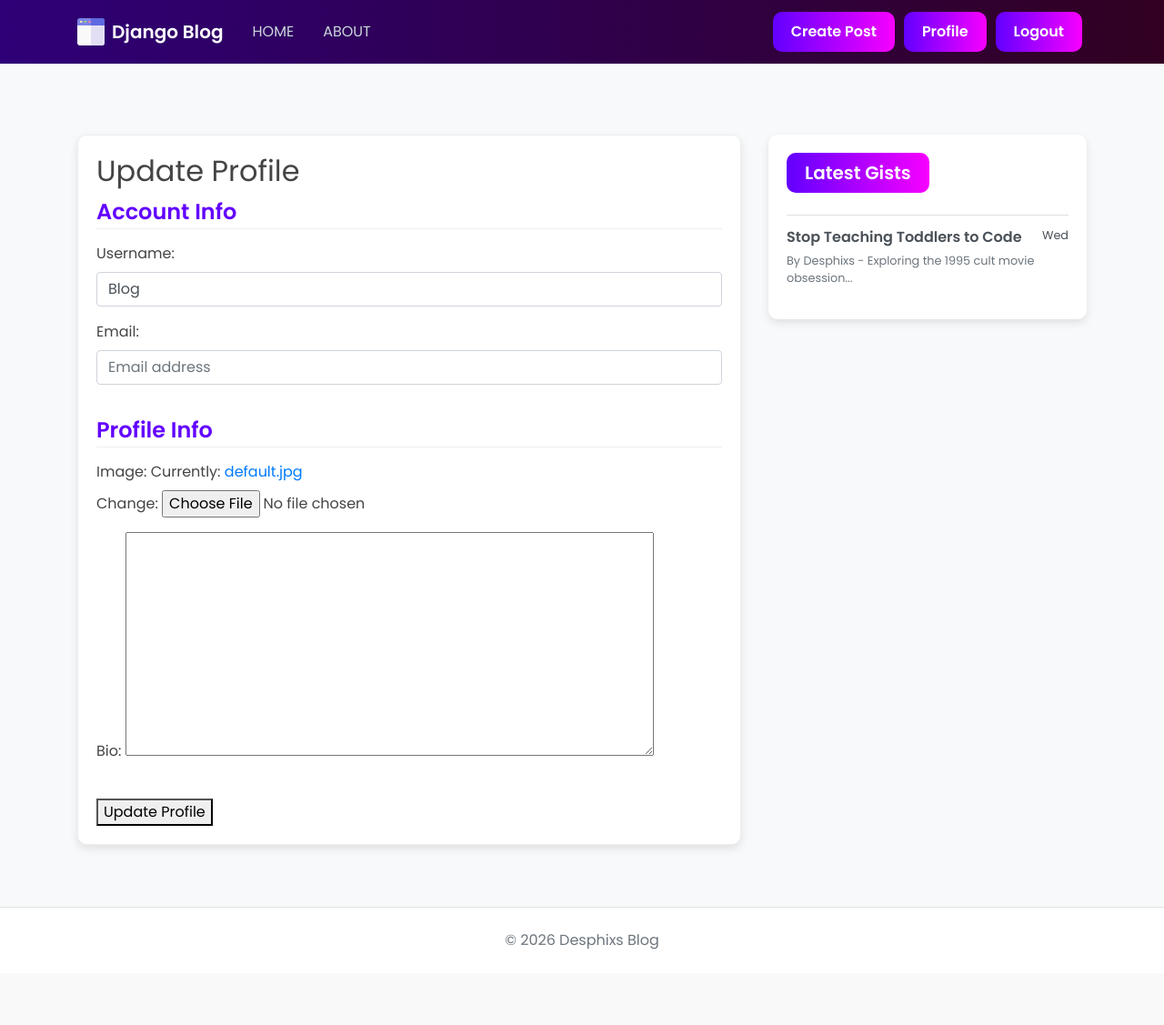
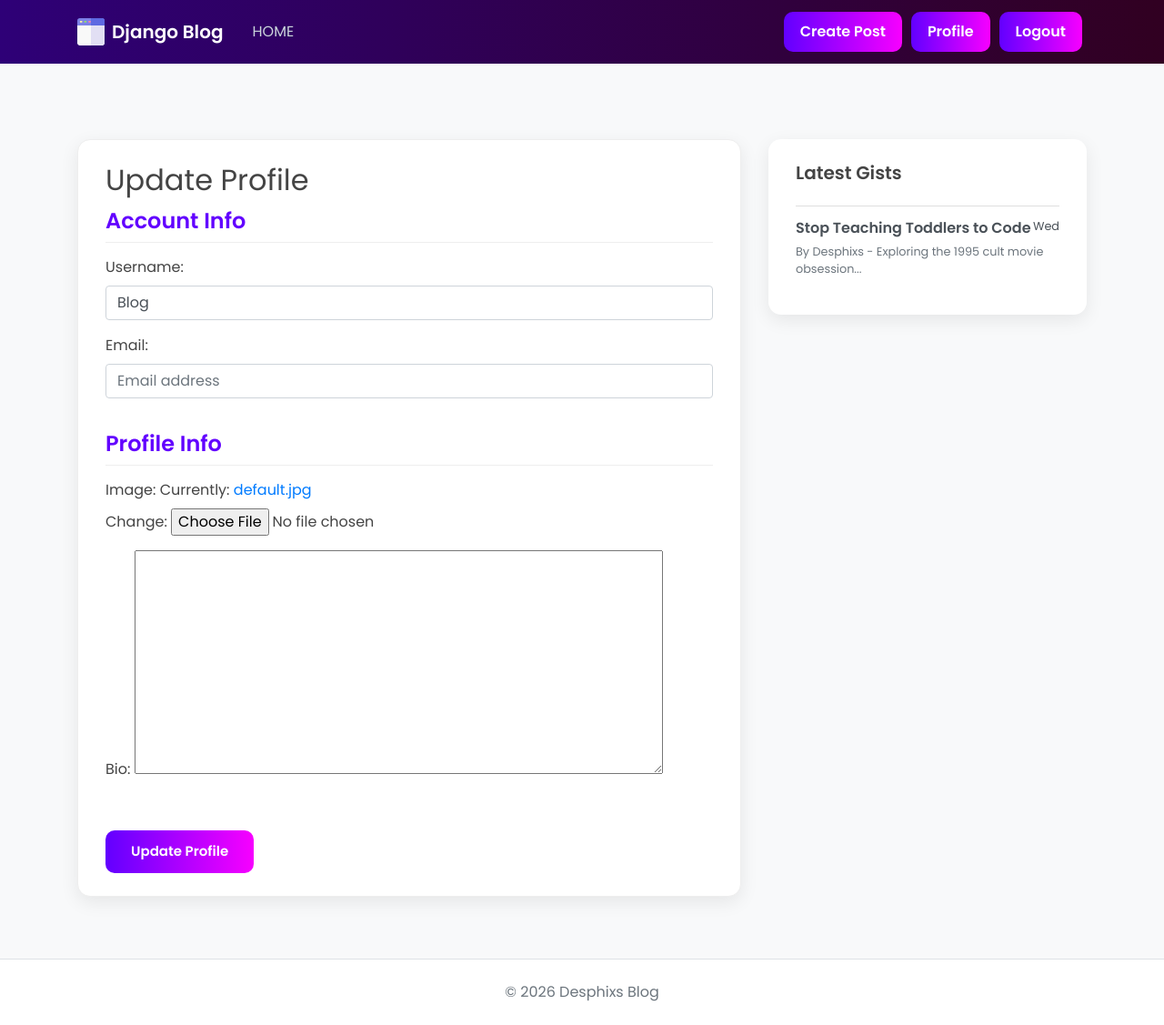
Before and after one commit to utsavgayawali/Complet-Blog-Application, a Django app: page /profile/update/ in a window 1280 px wide. Shown: the whole page at 91% size. Before the commit the page ends 1044 px from the top, so only its background shows below. Run offline with Django 5.2, Linux system fonts and the light colour scheme; a user stored in the database is signed in; data comes from the database, SQL or seed files in the repository; both versions use the stored data as it was after the commit; some libraries are stand-ins or nearby versions.

Commit message:
profile and about page setup

```diff
--- a/home/urls.py
+++ b/home/urls.py
@@ -5,7 +5,7 @@ from home import views
 urlpatterns = [
     path('admin/', admin.site.urls),
     path('home/', views.home, name='home'),
-    path('about/', views.About, name='about'),
+    path('about/<int:id>/', views.About, name='about'),
 
 
     path('register/', views.register_view, name='register'),
--- a/home/views.py
+++ b/home/views.py
@@ -1,4 +1,4 @@
-from django.shortcuts import render,redirect
+from django.shortcuts import render,redirect,get_object_or_404
 from .models import Post,Profile
 from django.contrib.auth import login,logout
 from django.contrib import messages
@@ -7,14 +7,15 @@ from django.contrib.auth.decorators import login_required
 
 
 def home(request):
-
     context={
         'post':Post.objects.all()
     }
     return render(request,'Base/home.html',context)
 
-def About(request):
-    return render(request,'Base/about.html')
+
+def About(request,id):
+    post = get_object_or_404(Post,id=id)
+    return render(request,'Base/about.html',{'post':post})
 
 
 
--- a/static/css/base.css
+++ b/static/css/base.css
@@ -1,6 +1,5 @@
 /* ===== 1. Global & Body Settings ===== */
 body {
-    /* Added !important to ensure Bootstrap doesn't force white background */
     background-color: #f8f9fa !important;
     margin-top: 5rem !important;
     font-family: 'Poppins', sans-serif !important;
@@ -13,15 +12,13 @@ h1, h2, h3, h4, h5, h6, p {
 }
 
 /* ===== 2. Header & Navigation ===== */
-/* Adding the .navbar class makes this selector stronger than Bootstrap defaults */
 .navbar.bg-steel {
     background: linear-gradient(270deg, rgb(49, 0, 33) 0%, rgb(46, 0, 119) 100%) !important;
 }
 
-/* Using a longer selector path to beat Bootstrap's specificity */
 header.site-header .navbar .navbar-nav .nav-link {
     color: #cbd5db !important;
-    padding: 0.5rem 1rem !important; /* Fixed the bunching issue */
+    padding: 0.5rem 1rem !important;
 }
 
 header.site-header .navbar .navbar-nav .nav-link:hover {
@@ -29,34 +26,72 @@ header.site-header .navbar .navbar-nav .nav-link:hover {
 }
 
 /* ===== 3. Layout Components ===== */
-.content-section {
+.content-section,
+.cardd {
     background: #ffffff !important;
-    padding: 25px 35px;
-    border-radius: 12px;
+    padding: 30px 35px;
+    border-radius: 14px;
     margin-bottom: 20px;
-    box-shadow: 0 4px 15px rgba(0, 0, 0, 0.05);
+    box-shadow: 0 6px 20px rgba(0, 0, 0, 0.06);
     border: 1px solid #eeeeee;
 }
 
-/* ===== 5. Buttons & Links ===== */
-/* This will target your 'Create Post', 'Profile', and 'Logout' links */
-#auth-links, .auth-links {
+/* ===== 4. Buttons & Links ===== */
+.auth-links {
     background: linear-gradient(270deg, rgb(247, 0, 255) 0%, rgb(98, 0, 255) 100%);
-    padding: 10px 20px !important;
+    padding: 10px 18px !important;
     color: white !important;
-    font-weight: bold;
+    font-weight: 600;
     border-radius: 10px;
     text-decoration: none !important;
-    display: inline-block; /* Keeps them from overlapping vertically */
-    margin: 5px; /* Adds space between the buttons */
+    display: inline-flex;
+    align-items: center;
+    justify-content: center;
+    margin: 5px;
+    transition: transform 0.2s ease, box-shadow 0.2s ease;
 }
 
-#gist-btn {
-    background: linear-gradient(270deg, rgb(247, 0, 255) 0%, rgb(98, 0, 255) 100%) !important;
-    padding: 10px 20px !important;
-    color: white !important;
-    font-weight: bold;
+.auth-links:hover {
+    transform: translateY(-2px);
+    box-shadow: 0 6px 15px rgba(0, 0, 0, 0.15);
+}
+
+.btn-profile {
+    padding: 12px 28px !important;
+}
+
+/* ===== 5. Image Handling ===== */
+img {
+    max-width: 100%;
+    height: auto;
+    display: block;
+}
+
+/* Profile Image */
+.profile-image {
+    width: 220px;
+    height: 220px;
+    object-fit: cover;
+    border-radius: 50%;
+    margin: 0 auto;
+    border: 4px solid #f0f0f0;
+}
+
+/* Blog / Post Image */
+.post-image {
+    width: 100%;
+    max-height: 450px;
+    object-fit: cover;
+    border-radius: 12px;
+}
+
+/* Content Images */
+.content-section img {
     border-radius: 10px;
-    text-decoration: none !important;
-    display: inline-block;
+    margin-bottom: 15px;
 }
+
+/* ===== 6. Social Icons ===== */
+.social-links i {
+    font-size: 18px;
+}
--- a/templates/Base/base.html
+++ b/templates/Base/base.html
@@ -28,7 +28,7 @@
             <div class="collapse navbar-collapse" id="navbarToggle">
                 <div class="navbar-nav mr-auto">
                     <a class="nav-item nav-link" href="{% url 'home' %}">HOME</a>
-                    <a class="nav-item nav-link" href="{% url 'about' %}">ABOUT</a>
+                    {% comment %} <a class="nav-item nav-link" href="{% url 'about' %}">ABOUT</a> {% endcomment %}
                 </div>
 
                 <div class="navbar-nav">
--- a/templates/User/p_update.html
+++ b/templates/User/p_update.html
@@ -3,12 +3,54 @@
 
 {% block content %}
 <style>
-    body { background-color: #f8f9fa !important; background-image: none !important; }
-    .content-section { background: #fff; padding: 20px; border-radius: 10px; box-shadow: 0 4px 10px rgba(0,0,0,0.1); margin-top: 20px; }
-    legend { font-weight: bold; color: #6200ff; border-bottom: 1px solid #eee; margin-bottom: 15px; }
+    body {
+        background-color: #f8f9fa !important;
+        background-image: none !important;
+    }
+
+    .content-section {
+        background: #ffffff;
+        padding: 25px 30px;
+        border-radius: 14px;
+        box-shadow: 0 6px 20px rgba(0,0,0,0.08);
+        margin-top: 25px;
+    }
+
+    legend {
+        font-weight: 600;
+        color: #6200ff;
+        border-bottom: 1px solid #eee;
+        margin-bottom: 15px;
+        padding-bottom: 5px;
+    }
+
+    /* ===== Update Profile Button (Matching Project UI) ===== */
+    .btn-update {
+        background: linear-gradient(270deg, rgb(247, 0, 255) 0%, rgb(98, 0, 255) 100%);
+        color: #ffffff;
+        border: none;
+        padding: 12px 28px;
+        font-size: 15px;
+        font-weight: 600;
+        border-radius: 10px;
+        cursor: pointer;
+        transition: all 0.3s ease;
+        display: inline-block;
+        margin-top: 15px;
+    }
+
+    .btn-update:hover {
+        transform: translateY(-2px);
+        box-shadow: 0 8px 18px rgba(98, 0, 255, 0.35);
+    }
+
+    .btn-update:active {
+        transform: scale(0.97);
+    }
 </style>
 
-<div class="content-section"> <h2 id="profile-h1" style="color: #333;">Update Profile</h2>
+<div class="content-section">
+    <h2 id="profile-h1" style="color: #333;">Update Profile</h2>
 
     <form method="POST" enctype="multipart/form-data">
         {% csrf_token %}
```
Also changed, not shown: templates/Base/about.html (+42 -2 lines), templates/Base/home.html (+13 -10 lines), templates/User/profile.html (+40 -33 lines), db.sqlite3, media/profiles_pics/WhatsApp_Image_2025-12-21_at_12_jFEFhhD.13.01_PM.jpeg (added), media/profiles_pics/profile_image_lGfHi9L.jpeg (added). Lines whose indentation alone changed are shown as unchanged.
